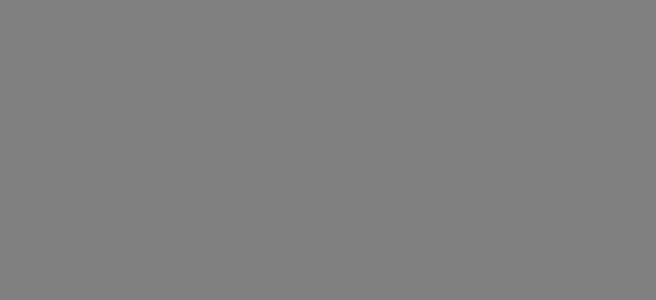
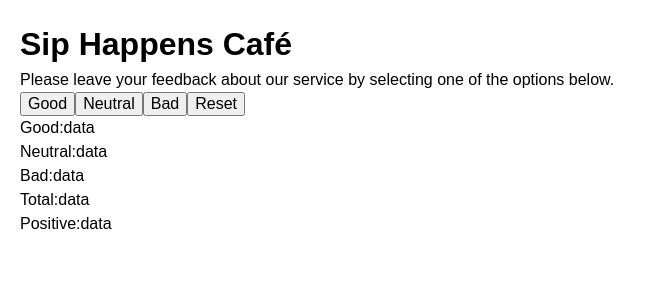
Before and after one commit to AndriiRohovenko/goit-neo-react-hw-module2, a React (Vite) app: page / in a window 1280 px wide. Shown: the top 300 px of the page, without its empty margins (0-656 px from the left). Built offline with nearby package versions, Linux system fonts and the light colour scheme.

Commit message:
add task markups to components

```diff
--- a/src/components/App/App.jsx
+++ b/src/components/App/App.jsx
@@ -8,8 +8,8 @@ function App() {
   return (
     <>
       <Description />
+      <Options />
       <Feedback />
-      <Options />
     </>
   );
 }
--- a/src/components/Description/Description.jsx
+++ b/src/components/Description/Description.jsx
@@ -2,7 +2,15 @@ import './Description.module.css';
 
 function Description() {
   console.log('hello from description');
-  return <></>;
+  return (
+    <>
+      <h1>Sip Happens Café</h1>
+      <p>
+        Please leave your feedback about our service by selecting one of the
+        options below.
+      </p>
+    </>
+  );
 }
 
 export default Description;
--- a/src/components/Feedback/Feedback.jsx
+++ b/src/components/Feedback/Feedback.jsx
@@ -2,7 +2,30 @@ import './Feedback.module.css';
 
 function Feedback() {
   console.log('hello from Feedback');
-  return <></>;
+  return (
+    <>
+      <p>
+        Good:
+        <span>data</span>
+      </p>
+      <p>
+        Neutral:
+        <span>data</span>
+      </p>
+      <p>
+        Bad:
+        <span>data</span>
+      </p>
+      <p>
+        Total:
+        <span>data</span>
+      </p>
+      <p>
+        Positive:
+        <span>data</span>
+      </p>
+    </>
+  );
 }
 
 export default Feedback;
--- a/src/components/Options/Options.jsx
+++ b/src/components/Options/Options.jsx
@@ -2,7 +2,14 @@ import './Option.module.css';
 
 function Options() {
   console.log('hello from options');
-  return <></>;
+  return (
+    <>
+      <button>Good</button>
+      <button>Neutral</button>
+      <button>Bad</button>
+      <button>Reset</button>
+    </>
+  );
 }
 
 export default Options;
--- a/src/index.css
+++ b/src/index.css
@@ -72,7 +72,7 @@ ul {
 
 :root {
   font-family: Arial, sans-serif;
-  background-color: grey;
+  /* background-color: grey; */
   display: flex;
   flex-direction: column;
   gap: 20px;
```
